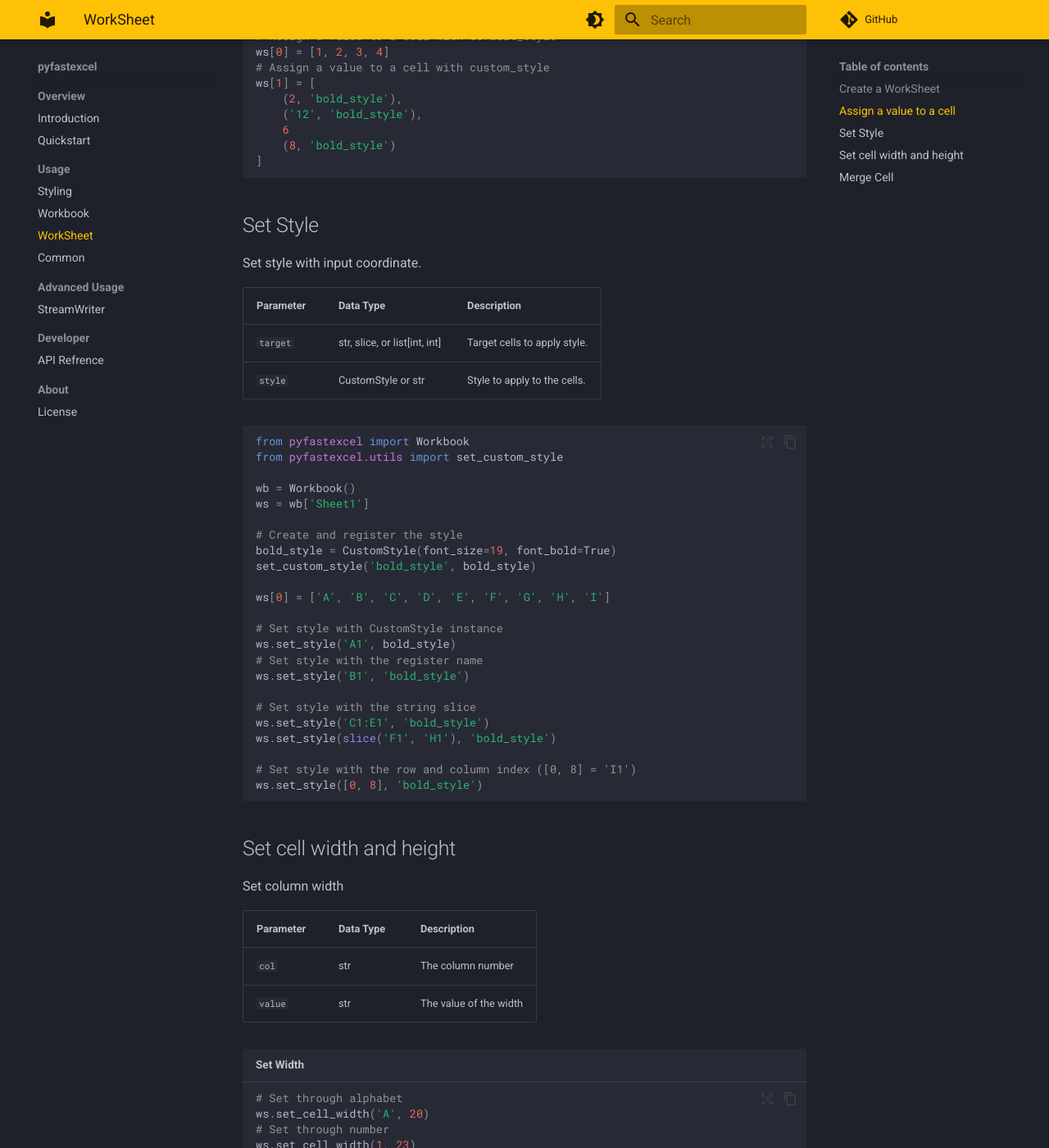
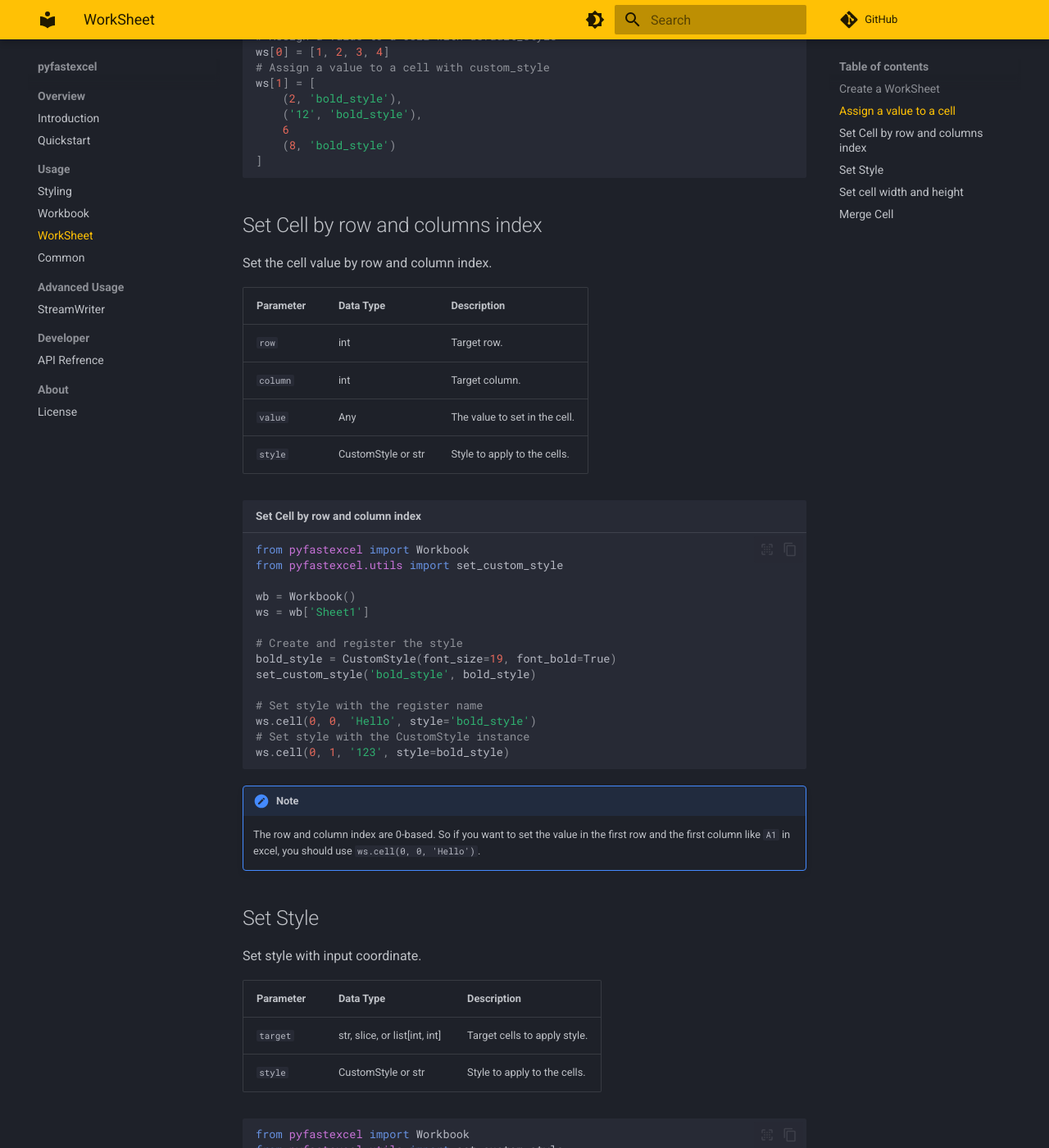
Before and after one commit to Zncl2222/pyfastexcel, an MkDocs documentation site: the page built from docs/worksheet.md, in a window 1280 px wide and 1400 px high, scrolled down 2465 px. Shown: the whole window at 82% size. Built offline with MkDocs 1.6.1 and Material for MkDocs 9.7.7, drawn with Linux system fonts in a browser that asks for light colours; comment, search, counter and statistics services are not loaded.

Commit message:
docs: add the documentation of function 'cell'

````diff
--- a/docs/worksheet.md
+++ b/docs/worksheet.md
@@ -108,6 +108,37 @@ ws[1] = [
 ]
 ```
 
+## Set Cell by row and columns index
+
+Set the cell value by row and column index.
+
+| Parameter |     Data Type      | Description                   |
+|-----------|------------------- |-------------------------------|
+| `row`     | int                | Target row.                   |
+| `column`  | int                | Target column.                |
+| `value`   | Any                | The value to set in the cell. |
+| `style`   | CustomStyle or str | Style to apply to the cells.  |
+
+```python title="Set Cell by row and column index"
+from pyfastexcel import Workbook
+from pyfastexcel.utils import set_custom_style
+
+wb = Workbook()
+ws = wb['Sheet1']
+
+# Create and register the style
+bold_style = CustomStyle(font_size=19, font_bold=True)
+set_custom_style('bold_style', bold_style)
+
+# Set style with the register name
+ws.cell(0, 0, 'Hello', style='bold_style')
+# Set style with the CustomStyle instance
+ws.cell(0, 1, '123', style=bold_style)
+```
+
+!!! note "Note"
+    The row and column index are 0-based. So if you want to set the value in the first row and the first column like `A1` in excel, you should use `ws.cell(0, 0, 'Hello')`.
+
 ## Set Style
 
 Set style with input coordinate.
````
